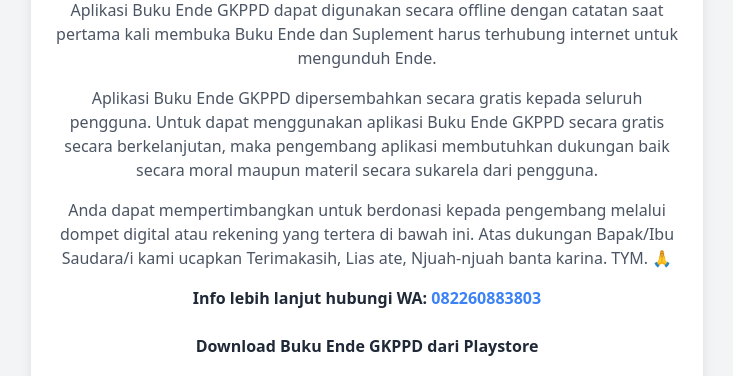
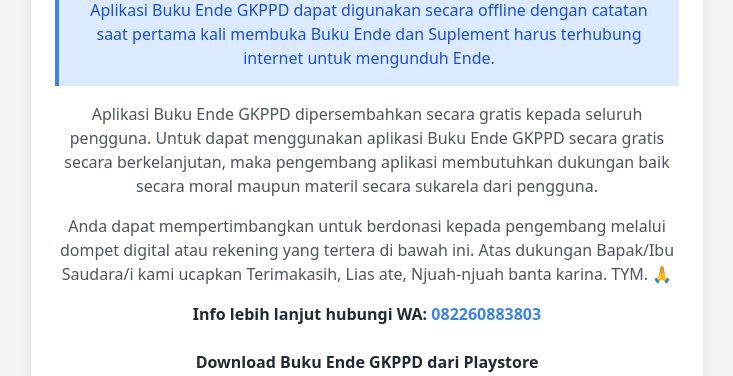
Before and after one commit to elekson/elekson.github.io, a plain HTML site: page index.html in a window 1280 px wide. Shown: the part 208-584 px from the top of the page, without its empty margins (273-1006 px from the left). Drawn offline with nearby package versions, Linux system fonts and the light colour scheme.

Commit message:
Update index.html

```diff
--- a/index.html
+++ b/index.html
@@ -9,7 +9,10 @@
 <body class="bg-gray-100 flex items-center justify-center min-h-screen">
     <div class="max-w-2xl bg-white shadow-lg rounded-2xl p-6 text-center">
         <h1 class="text-3xl font-bold text-gray-800">Shalom, Njuah-njuah Banta Karina!</h1>
-        <p class="mt-4 text-gray-600">Aplikasi Buku Ende GKPPD dapat digunakan secara offline dengan catatan saat pertama kali membuka Buku Ende dan Suplement harus terhubung internet untuk mengunduh Ende.</p>
+
+        <div class="mt-4 p-4 bg-blue-100 border-l-4 border-blue-500 text-blue-700">
+            <p>Aplikasi Buku Ende GKPPD dapat digunakan secara offline dengan catatan saat pertama kali membuka Buku Ende dan Suplement harus terhubung internet untuk mengunduh Ende.</p>
+        </div>
 
         <p class="mt-4 text-gray-600">Aplikasi Buku Ende GKPPD dipersembahkan secara gratis kepada seluruh pengguna. Untuk dapat menggunakan aplikasi Buku Ende GKPPD secara gratis secara berkelanjutan, maka pengembang aplikasi membutuhkan dukungan baik secara moral maupun materil secara sukarela dari pengguna.</p>
 
```
